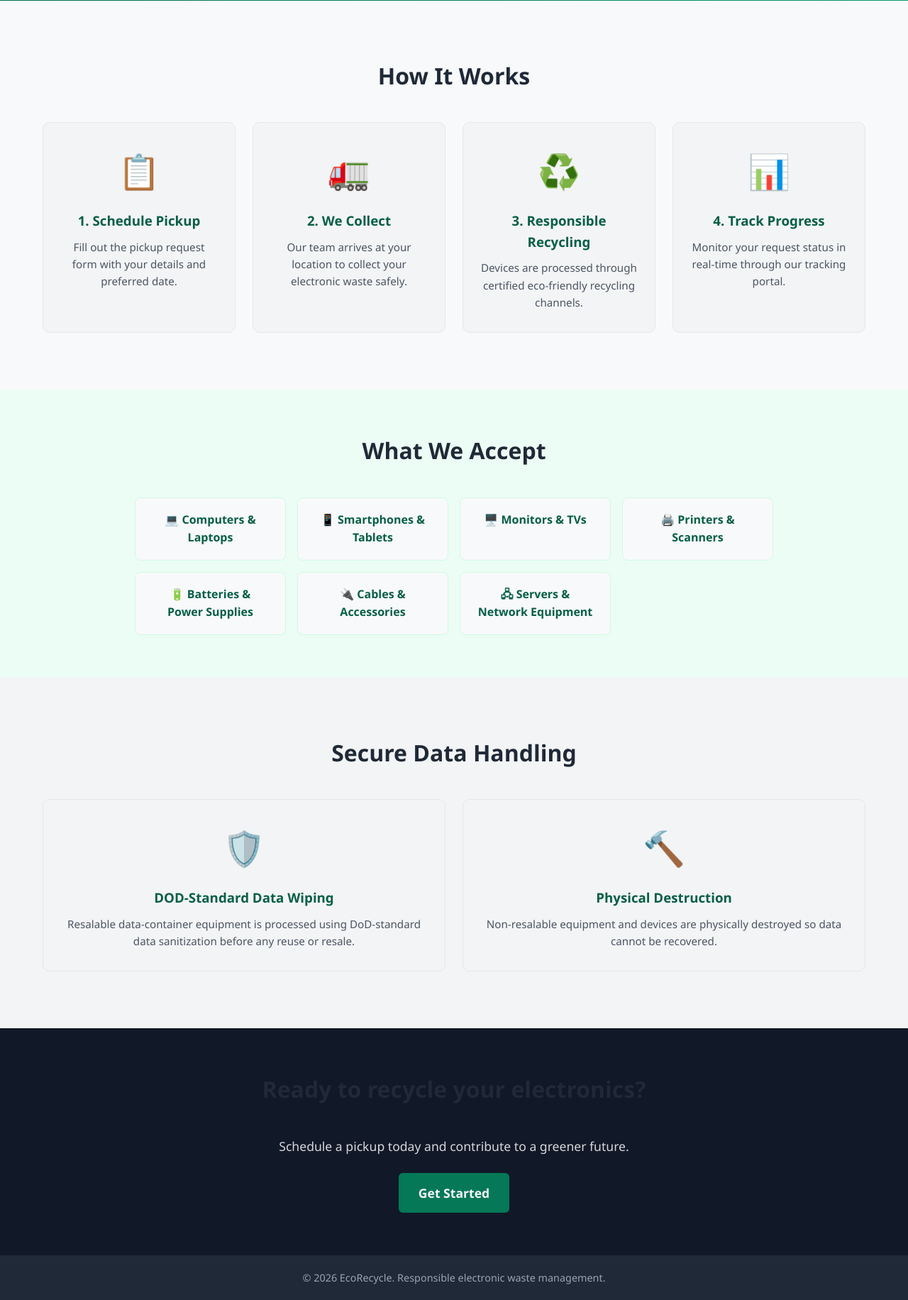
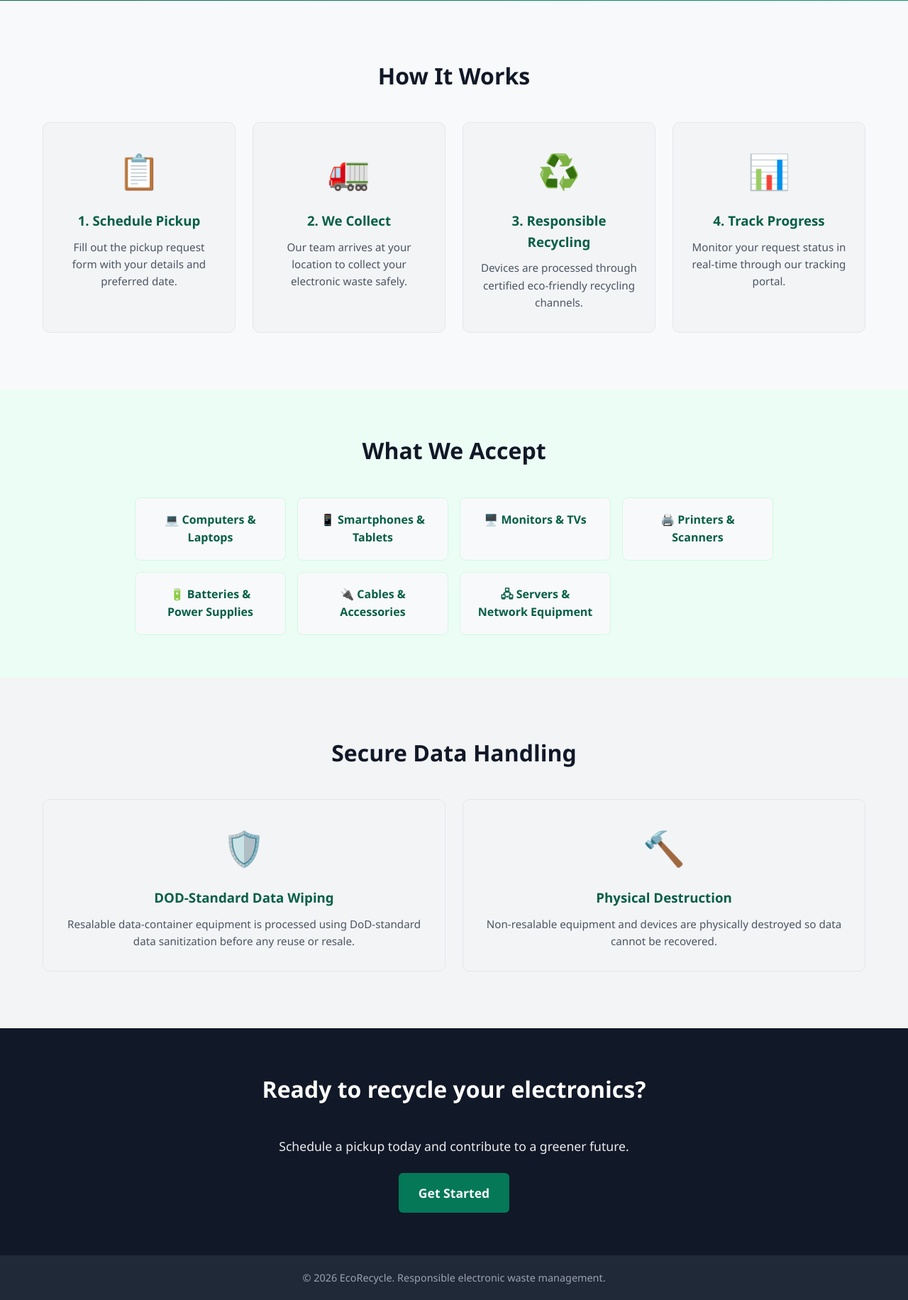
Before and after one commit to unixbytes/eRecycle, a Flask app: page / in a window 1280 px wide. Shown: the part 454-2286 px from the top of the page at 71% size. Run offline with Flask 3, Linux system fonts and the light colour scheme; parts of the project's set-up code (start-up, migrations or seed data) failed here and were passed over.

Commit message:
Brighten CTA headline text on dark background

```diff
--- a/app/static/css/main.css
+++ b/app/static/css/main.css
@@ -57,7 +57,7 @@ a { text-decoration: none; color: inherit; }
 
 /* ===== Features ===== */
 .features { padding: 80px 20px; background: var(--white); }
-.features h2, .accepted h2, .cta-section h2 { text-align: center; font-size: 2rem; margin-bottom: 40px; color: var(--gray-800); }
+.features h2, .accepted h2, .cta-section h2 { text-align: center; font-size: 2rem; margin-bottom: 40px; }
 .feature-grid { display: grid; grid-template-columns: repeat(auto-fit, minmax(240px, 1fr)); gap: 24px; }
 .feature-card { background: var(--gray-50); padding: 30px 24px; border-radius: 10px; text-align: center; border: 1px solid var(--gray-200); }
 .feature-icon { font-size: 3rem; margin-bottom: 16px; }
@@ -71,7 +71,8 @@ a { text-decoration: none; color: inherit; }
 
 /* ===== CTA ===== */
 .cta-section { padding: 60px 20px; background: var(--gray-900); color: var(--white); text-align: center; }
-.cta-section p { margin: 16px 0 24px; opacity: 0.85; font-size: 1.1rem; }
+.cta-section h2 { color: #ffffff; font-weight: 700; }
+.cta-section p { margin: 16px 0 24px; opacity: 0.95; font-size: 1.1rem; }
 
 /* ===== Footer ===== */
 .footer { background: var(--gray-800); color: var(--gray-400); padding: 20px; text-align: center; font-size: 0.9rem; }
```
